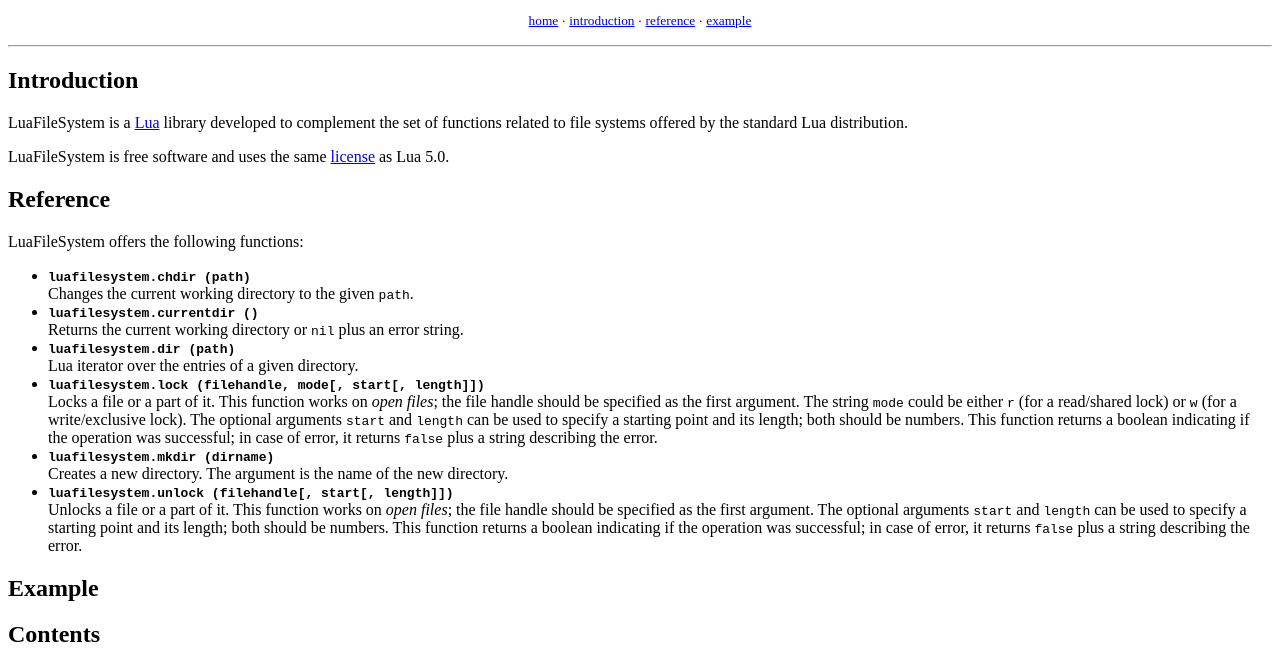
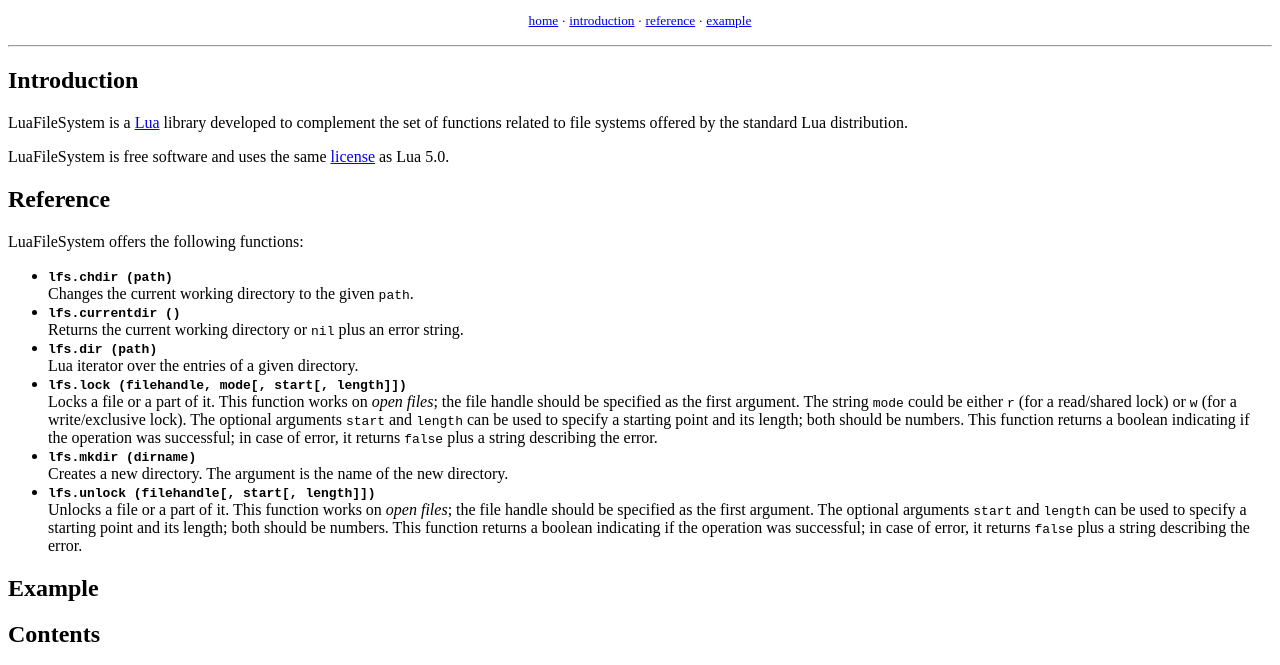
Before and after one commit to lunarmodules/luafilesystem, a plain HTML site: page doc/us/manual.html in a window 1280 px wide. Shown: the part 99-764 px from the top of the page. Drawn offline with Linux system fonts and the light colour scheme.

Commit message:
Regra que cria a distribuicao (Makefile). Troca de nome da biblioteca (lfs).

```diff
--- a/doc/us/manual.html
+++ b/doc/us/manual.html
@@ -55,22 +55,22 @@
 LuaFileSystem offers the following functions:
 <ul>
   <a name="chdir"></a>
-  <li> <b><tt>luafilesystem.chdir (path)</tt></b> <br>
+  <li> <b><tt>lfs.chdir (path)</tt></b> <br>
     Changes the current
     working directory to the given <tt>path</tt>.
 
   <a name="getcwd"></a>
-  <li> <b><tt>luafilesystem.currentdir ()</tt></b> <br>
+  <li> <b><tt>lfs.currentdir ()</tt></b> <br>
     Returns the current
     working directory or <code>nil</code> plus an error string.
 
   <a name="dir"></a>
-  <li> <b><tt>luafilesystem.dir (path)</tt></b> <br>
+  <li> <b><tt>lfs.dir (path)</tt></b> <br>
     Lua iterator over the entries
     of a given directory.
 
   <a name="lock"></a>
-  <li> <b><tt>luafilesystem.lock (filehandle, mode[, start[, length]])</tt></b> <br>
+  <li> <b><tt>lfs.lock (filehandle, mode[, start[, length]])</tt></b> <br>
     Locks a file or a part of it.
     This function works on <em>open files</em>;
     the file handle should be specified as the first argument.
@@ -84,12 +84,12 @@
     error.
 
   <a name="mkdir"></a>
-  <li> <b><tt>luafilesystem.mkdir (dirname)</tt></b> <br>
+  <li> <b><tt>lfs.mkdir (dirname)</tt></b> <br>
     Creates a new directory.
     The argument is the name of the new directory.
 
   <a name="unlock"></a>
-  <li> <b><tt>luafilesystem.unlock (filehandle[, start[, length]])</tt></b> <br>
+  <li> <b><tt>lfs.unlock (filehandle[, start[, length]])</tt></b> <br>
     Unlocks a file or a part of it.
     This function works on <em>open files</em>;
     the file handle should be specified as the first argument.
@@ -137,7 +137,7 @@
 
 <hr>
 <small>
-$Id: manual.html,v 1.1 2004/07/27 14:15:24 tomas Exp $
+$Id: manual.html,v 1.2 2004/07/29 16:47:11 tomas Exp $
 </small>
 
 </body>
```
Also changed, not shown: 1 other file.
